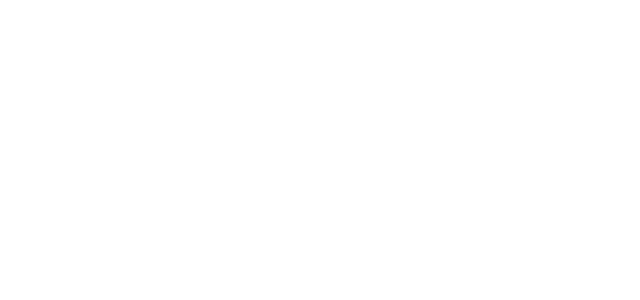
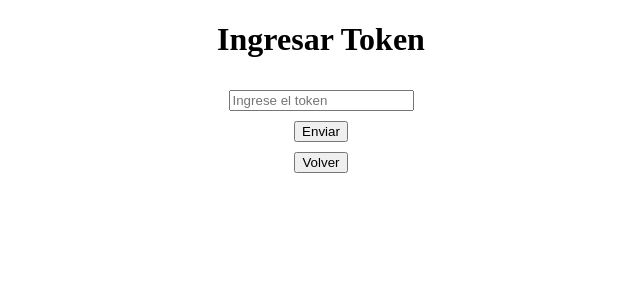
Before and after one commit to juabn/gamerboxd_Java_TP, a React (Vite) app in the folder Frontend/: page /ingresoToken in a window 1280 px wide. Before the commit this address had no page. Shown: the top 300 px of the page, without its empty margins (319-959 px from the left). Built offline with nearby package versions, Linux system fonts and the light colour scheme.

Commit message:
envio token y creo pagina para verificar token

```diff
--- a/Frontend/src/App.jsx
+++ b/Frontend/src/App.jsx
@@ -4,13 +4,14 @@ import {Route, Routes} from 'react-router-dom'
 import Registro from './pages/Register/Register'
 import Login from './pages/login/Login'
 import Recuperarpassword from './pages/RecuperarPassword/RecuperarPassword'
+import IngresarToken from './pages/IngresoToken/ingresoToken'
 
 function App (){
 
 	return(
 
 		<Routes>
-
+		<Route path = "/ingresoToken" element = {<IngresarToken/>}/>
 		<Route path="/" element = {<Login/>}/>
 		<Route path = "/registro" element = {<Registro/>} />
 		<Route path = "/recuperarpassword" element = {<Recuperarpassword/>} />
--- /dev/null
+++ b/Frontend/src/pages/IngresoToken/ingresoToken.css
@@ -0,0 +1,9 @@
+.contendorprincipal{
+
+
+	display:flex;
+	flex-direction:column;
+	align-items: center;
+	gap:10px;
+
+}
--- /dev/null
+++ b/Frontend/src/pages/IngresoToken/ingresoToken.jsx
@@ -0,0 +1,39 @@
+import './ingresoToken.css'
+import { useNavigate } from "react-router";
+
+function IngresarToken(){
+
+	const navigate = useNavigate();
+
+
+
+	const volver = () => {
+
+		navigate('/')
+	}
+
+
+	return(
+
+
+		<div className="contendorprincipal">
+		<h1> Ingresar Token </h1>
+		<input placeholder="Ingrese el token" />
+		<button> Enviar </button>
+		<button onClick={volver}> Volver </button>
+		</div>
+	)
+
+
+
+
+
+	}
+
+
+
+
+
+
+
+export default IngresarToken
--- a/Frontend/src/pages/RecuperarPassword/RecuperarPassword.jsx
+++ b/Frontend/src/pages/RecuperarPassword/RecuperarPassword.jsx
@@ -32,10 +32,11 @@ function Recuperarpassword(){
 
 			})
 
+
 			if(res.ok){
-				const data = await res.text()
-				console.log(data)
-				alert("Usuario correcto")
+
+				console.log(res.text)
+
 
 			}
 
@@ -61,6 +62,11 @@ function Recuperarpassword(){
 
 	}
 
+	const ingresotoken = () => {
+
+		navigate('/ingresoToken');
+	}
+
 
 	const cargarmail = (e) => {
 
@@ -81,7 +87,7 @@ function Recuperarpassword(){
 		onChange={cargarmail}
 		type="email"
 		value={nombremail} />
-		<button > Enviar </button>
+		<button onClick={ingresotoken}> Enviar </button>
 		</form>
 		<button  onClick={volver}> Volver </button>
 		</div>
```
Also changed, not shown: Frontend/src/pages/IngresoNuevaContrasenia/IngresoNuevaContrasenia.css (added), Frontend/src/pages/IngresoNuevaContrasenia/IngresoNuevacontrasenia.jsx (added), 2 other files (tests, documents, lock files or other folders).
